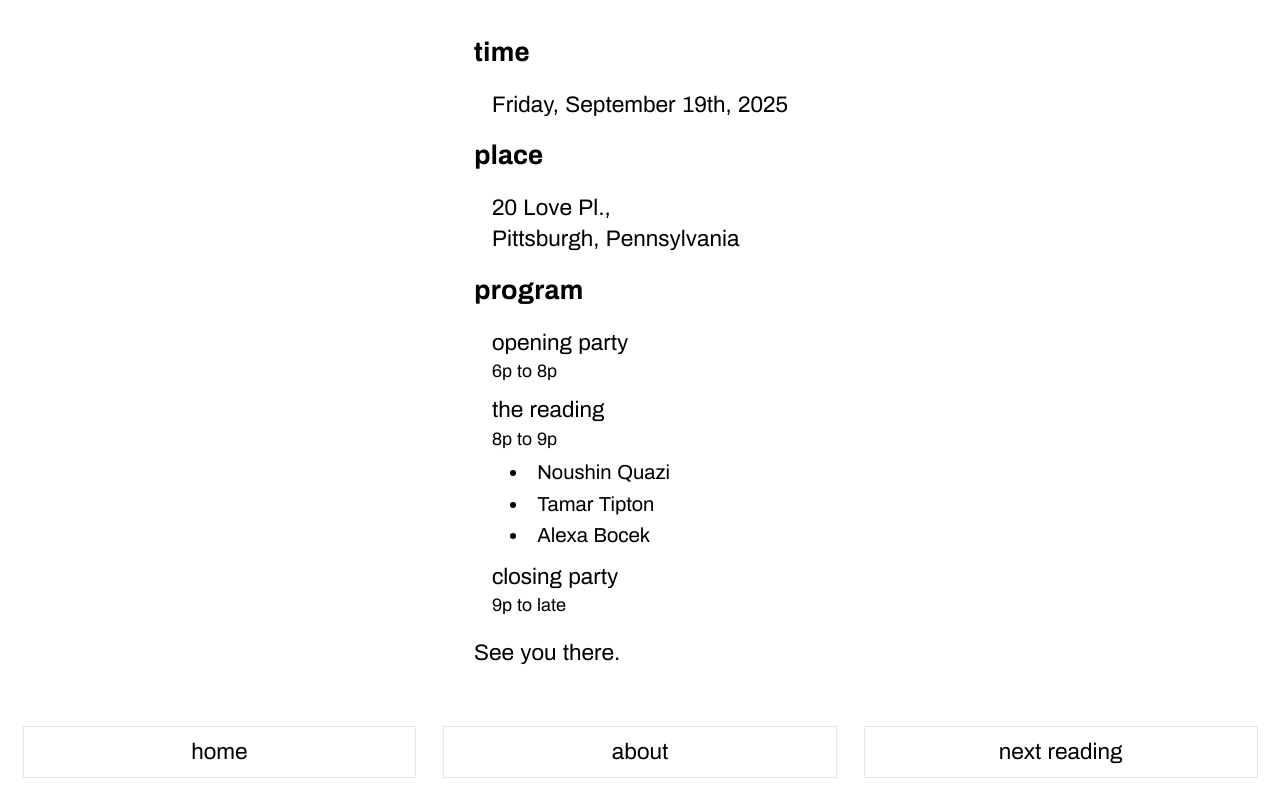
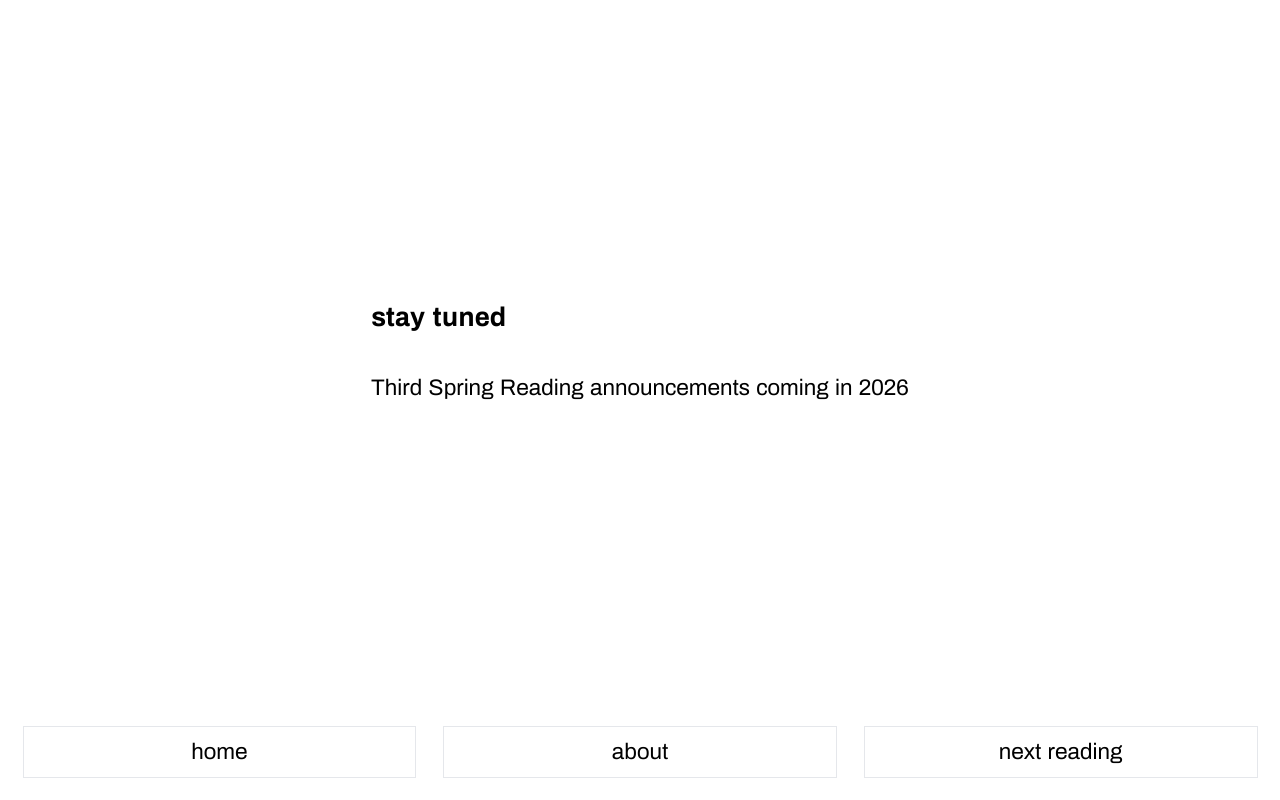
Before and after one commit to zlunchbox/readingspgh.com, a SvelteKit app: page /nextreading in a window 1280 px wide. Built offline with nearby package versions, Linux system fonts and the light colour scheme; a web font is replaced by a local one.

Commit message:
update "next reading"

```diff
--- a/src/routes/nextreading/+page.svelte
+++ b/src/routes/nextreading/+page.svelte
@@ -2,39 +2,6 @@
 </script>
 
 <div class="text-xl">
-  <h2 class="p-4 text-2xl font-bold">time</h2>
-  <p class="px-8">Friday, September 19th, 2025</p>
-  <h2 class="p-4 text-2xl font-bold">place</h2>
-  <p class="px-8">20 Love Pl.,<br /> Pittsburgh, Pennsylvania</p>
-  <h2 class="p-4 text-2xl font-bold">program</h2>
-  <p class="px-8">
-    opening party
-    <span class="block text-base">6p to 8p</span>
-  </p>
-  <p class="px-8 pt-2">
-    the reading
-    <span class="block text-base">8p to 9p</span>
-  </p>
-  <ul class="px-12 py-1 list-disc list-inside">
-    <li class="text-lg">
-      <a class="transition hover:text-gray-500" href="/readers/noushin">
-        Noushin Quazi
-      </a>
-    </li>
-    <li class="text-lg">
-      <a class="transition hover:text-gray-500" href="/readers/tamar">
-        Tamar Tipton
-      </a>
-    </li>
-    <li class="text-lg">
-      <a class="transition hover:text-gray-500" href="/readers/alexa">
-        Alexa Bocek
-      </a>
-    </li>
-  </ul>
-  <p class="px-8 pt-1">
-    closing party
-    <span class="block text-base">9p to late</span>
-  </p>
-  <p class="p-4">See you there.</p>
+  <h2 class="p-4 text-2xl font-bold">stay tuned</h2>
+  <p class="p-4">Third Spring Reading announcements coming in 2026</p>
 </div>
```
